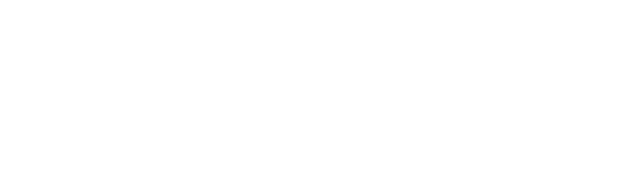
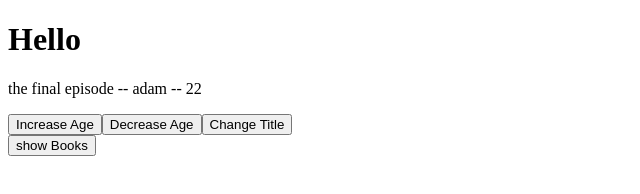
Before and after one commit to Pauljsyi/vue-firebase-app, a plain HTML site: page index.html in a window 1280 px wide. Shown: the whole page, without its empty margins (0-640 px from the left). Drawn offline with nearby package versions, Linux system fonts and the light colour scheme.

Commit message:
conditional rendering on button click to show and hide vue element.

```diff
--- /dev/null
+++ b/app.js
@@ -0,0 +1,45 @@
+// we have access to a Vue object that has a method called createApp()
+// we can pass in an object inside createApp()
+// the object represents the root component
+// we can pass in functions or data inside the
+// we can also specify the component template, the template that will be rendered inside the app element.
+const app = Vue.createApp({
+  // template: "<h2> I am the template </h2>",
+  // data() returns an object
+
+  // to react to an event
+  data() {
+    return {
+      showOrHide: "show",
+      show: true,
+      title: "the final episode",
+      author: "adam",
+      age: 22,
+    };
+  },
+  methods: {
+    changeTitle(newTitle) {
+      this.title = newTitle;
+    },
+    incrementAge() {
+      this.age++;
+    },
+    decrementAge() {
+      this.age--;
+    },
+    toggleShow() {
+      this.show = !this.show;
+      this.show !== true
+        ? (this.showOrHide = "show")
+        : (this.showOrHide = "hide");
+    },
+  },
+});
+
+// data-v-app attribute means that Vue is mounted on this element
+
+//we have access to a method called mount()
+// mount() takes in a string (selector)
+// we are mounting our app to an element that has an id app
+// Vue only has control over anything inside that element.
+app.mount("#app");
--- a/index.html
+++ b/index.html
@@ -4,7 +4,24 @@
     <meta charset="UTF-8" />
     <meta http-equiv="X-UA-Compatible" content="IE=edge" />
     <meta name="viewport" content="width=device-width, initial-scale=1.0" />
+    <script src="https://unpkg.com/vue@3.0.2"></script>
+
     <title>Vue + Firebase App</title>
   </head>
-  <body></body>
+  <style></style>
+  <body>
+    <h1>Hello</h1>
+    <div id="app">
+      <div v-show="show">
+        <p>{{title}} -- {{author}} -- {{age}}</p>
+        <!-- v-on is a directive that react to events -->
+        <button @click="incrementAge()">Increase Age</button>
+        <button @click="decrementAge()">Decrease Age</button>
+        <button @click="changeTitle('Hallelujah')">Change Title</button>
+      </div>
+
+      <button @click="toggleShow()">{{showOrHide}} Books</button>
+    </div>
+    <script src="app.js"></script>
+  </body>
 </html>
```
